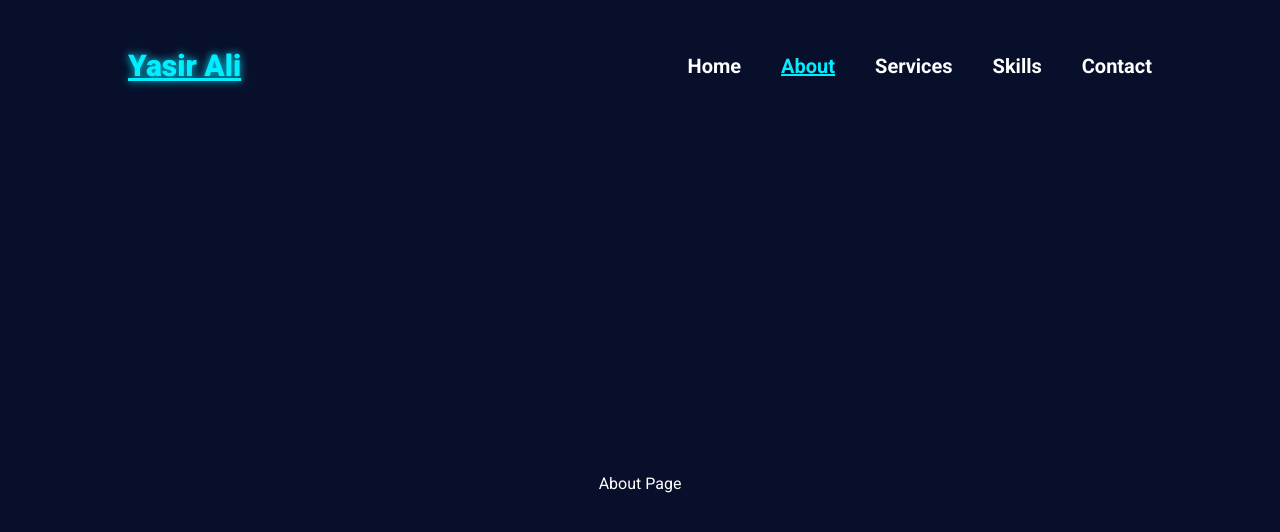
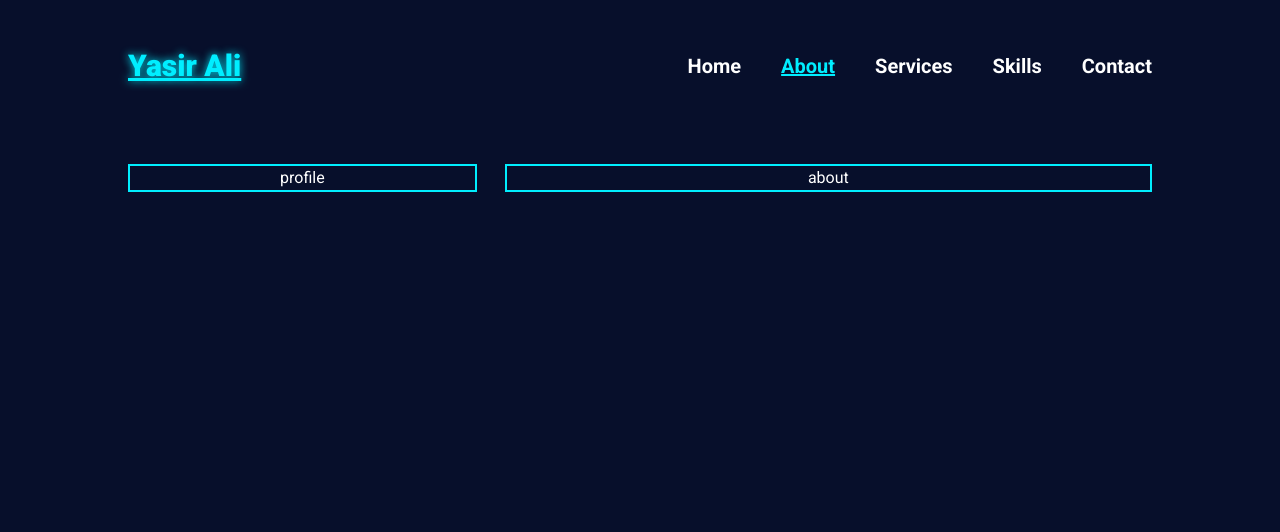
Before and after one commit to Yasir-Ali-Swe/Portfolio-Yasir-Ali, a React (Vite) app in the folder Portfolio/: page /about in a window 1280 px wide. Shown: the top 532 px of the page. Built offline with nearby package versions, Linux system fonts and the light colour scheme.

Commit message:
My Portfolio

```diff
--- a/Portfolio/src/Pages/About.jsx
+++ b/Portfolio/src/Pages/About.jsx
@@ -2,8 +2,13 @@ import React from 'react'
 
 const About = () => {
     return (
-        <div className='h-screen w-[80%] mx-auto flex justify-center items-center'>
-            <h1 className='text-textColor'>About Page</h1>
+        <div className='w-[80%] mx-auto flex flex-col justify-center items-center gap-3 lg:flex-row lg:gap-7 pt-14 lg:pt-20 '>
+            <div className="profileContainer text-center text-textColor w-[100%] lg:w-[35%] border-2 border-selected">
+                <h1>profile</h1>
+            </div>
+            <div className="aboutContainer text-center text-textColor w-[100%] lg:w-[65%] border-2 border-selected">
+                <h1>about</h1>
+            </div>
         </div>
     )
 }
```
